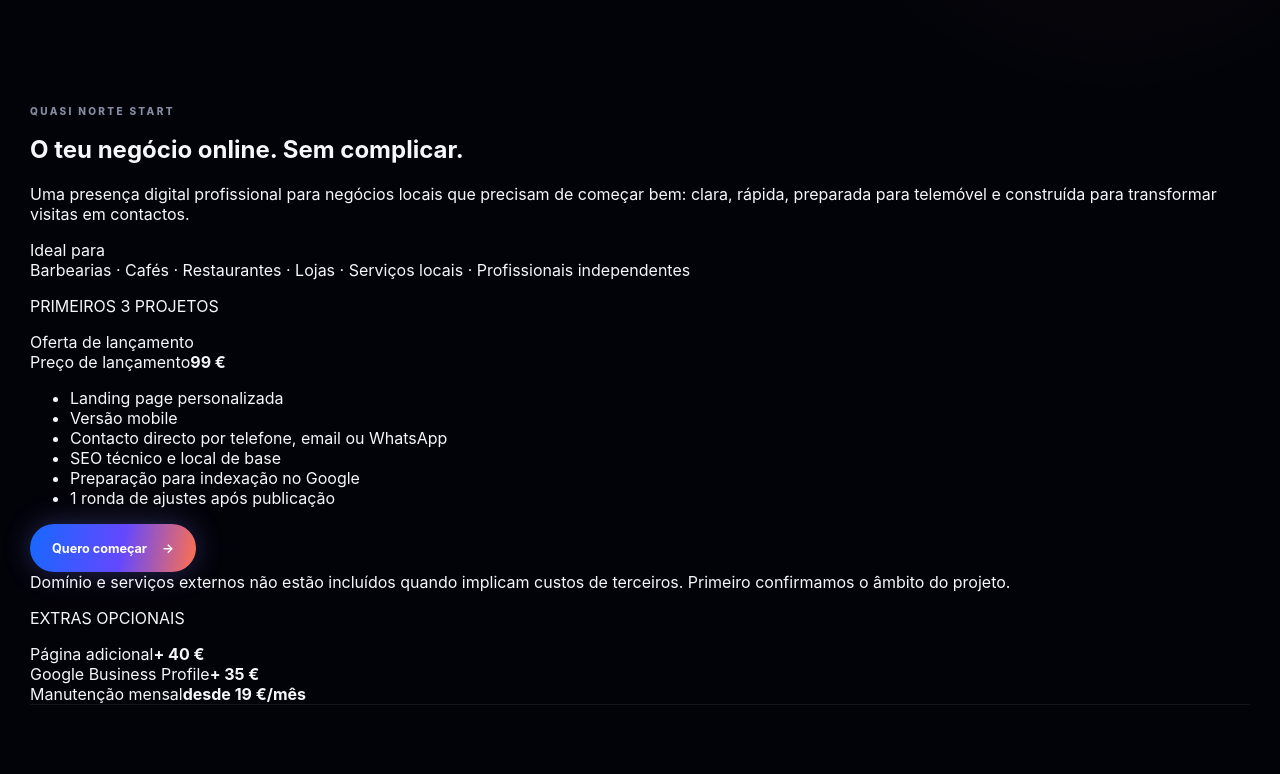
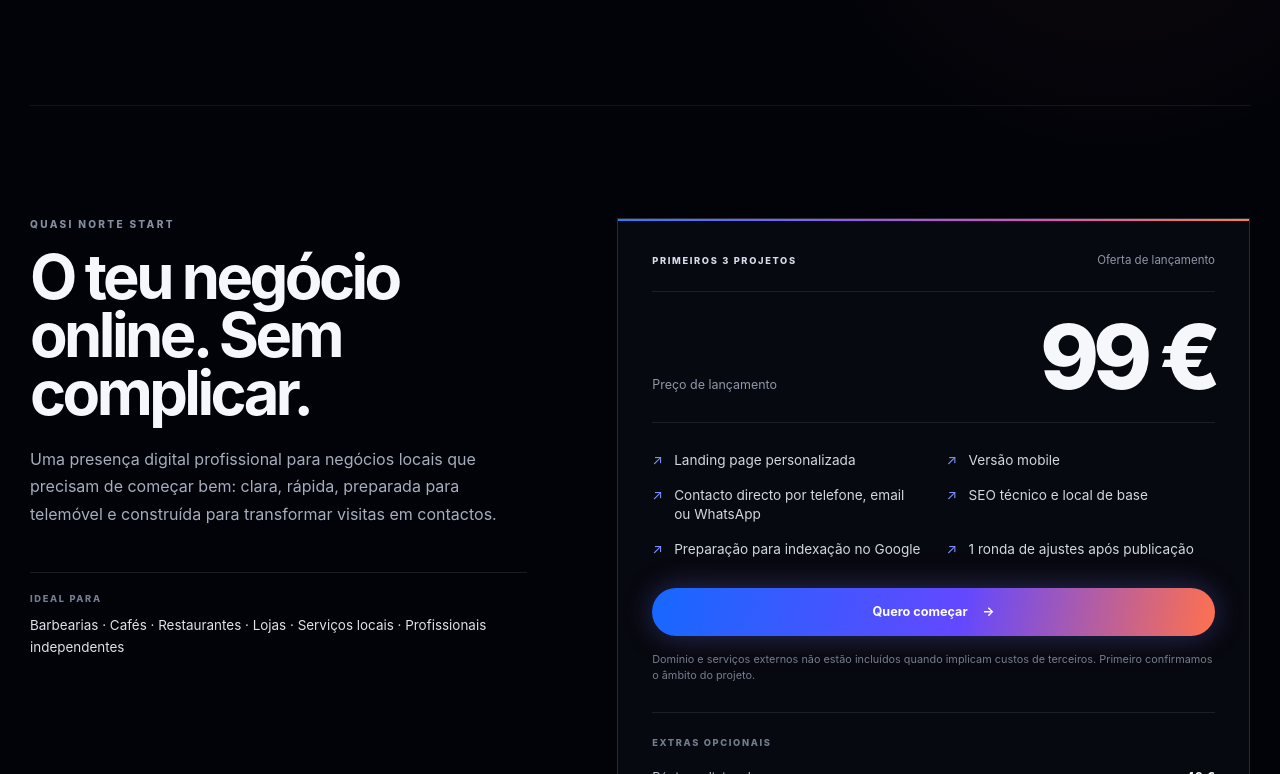
Before and after one commit to crassas/QuasiNorte, a React (Vite) app: page / in a window 1280 px wide. Shown: the part 1106-1880 px from the top of the page. Built offline with nearby package versions, Linux system fonts and the light colour scheme.

Commit message:
Publish Quasi Norte Start styles

```diff
--- a/src/styles.css
+++ b/src/styles.css
@@ -733,3 +733,210 @@ h1 em {
   *,*::before,*::after { animation-duration: .001ms !important; animation-iteration-count: 1 !important; transition-duration: .001ms !important; }
   [data-reveal] { opacity: 1; transform: none; }
 }
+
+
+/* Quasi Norte Start */
+.launch {
+  padding-block: 112px;
+  display: grid;
+  grid-template-columns: .88fr 1.12fr;
+  gap: 90px;
+  align-items: start;
+  border-top: 1px solid rgba(255,255,255,.07);
+}
+
+.launch-copy {
+  position: sticky;
+  top: 108px;
+}
+
+.launch-copy h2 {
+  margin: 0 0 24px;
+  max-width: 620px;
+  font-size: clamp(2.8rem, 4.8vw, 5.5rem);
+  line-height: .94;
+  letter-spacing: -.058em;
+}
+
+.launch-lead {
+  max-width: 560px;
+  color: #a6adbc;
+  font-size: 1rem;
+  line-height: 1.72;
+}
+
+.launch-audience {
+  margin-top: 44px;
+  padding-top: 20px;
+  border-top: 1px solid rgba(255,255,255,.10);
+}
+
+.launch-audience span,
+.launch-card-top p,
+.launch-extras > p {
+  display: block;
+  margin: 0 0 10px;
+  color: #747d90;
+  font-size: .58rem;
+  font-weight: 760;
+  letter-spacing: .18em;
+  text-transform: uppercase;
+}
+
+.launch-audience p {
+  margin: 0;
+  max-width: 520px;
+  color: #dfe2ea;
+  font-size: .84rem;
+  line-height: 1.65;
+}
+
+.launch-card {
+  position: relative;
+  overflow: hidden;
+  padding: 34px;
+  border: 1px solid rgba(255,255,255,.14);
+  background: #070910;
+}
+
+.launch-card::before {
+  content: "";
+  position: absolute;
+  inset: 0 0 auto;
+  height: 2px;
+  background: linear-gradient(90deg,#2d7cff,#8b5cf6,#e34cc6,#ff7f4d);
+}
+
+.launch-card-top {
+  display: flex;
+  justify-content: space-between;
+  gap: 20px;
+  align-items: center;
+  padding-bottom: 24px;
+  border-bottom: 1px solid rgba(255,255,255,.09);
+}
+
+.launch-card-top p {
+  margin: 0;
+  color: #d7dbea;
+}
+
+.launch-card-top span {
+  color: #8e96a8;
+  font-size: .72rem;
+}
+
+.launch-price {
+  display: flex;
+  justify-content: space-between;
+  align-items: end;
+  gap: 24px;
+  padding: 28px 0;
+  border-bottom: 1px solid rgba(255,255,255,.09);
+}
+
+.launch-price span {
+  max-width: 130px;
+  color: #8f97a8;
+  font-size: .78rem;
+  line-height: 1.4;
+}
+
+.launch-price strong {
+  font-size: clamp(4rem, 7vw, 7.2rem);
+  line-height: .82;
+  letter-spacing: -.07em;
+  font-weight: 850;
+}
+
+.launch-list {
+  margin: 0;
+  padding: 28px 0;
+  list-style: none;
+  display: grid;
+  grid-template-columns: 1fr 1fr;
+  gap: 15px 26px;
+}
+
+.launch-list li {
+  position: relative;
+  padding-left: 22px;
+  color: #d3d7e0;
+  font-size: .85rem;
+  line-height: 1.45;
+}
+
+.launch-list li::before {
+  content: "↗";
+  position: absolute;
+  left: 0;
+  top: 0;
+  color: #7f91ff;
+}
+
+.launch-button {
+  width: 100%;
+}
+
+.launch-note {
+  margin: 15px 0 0;
+  color: #757d8d;
+  font-size: .68rem;
+  line-height: 1.55;
+}
+
+.launch-extras {
+  margin-top: 28px;
+  padding-top: 24px;
+  border-top: 1px solid rgba(255,255,255,.09);
+}
+
+.launch-extra {
+  display: flex;
+  justify-content: space-between;
+  gap: 24px;
+  padding: 12px 0;
+  border-bottom: 1px solid rgba(255,255,255,.06);
+  color: #b8bfcc;
+  font-size: .8rem;
+}
+
+.launch-extra strong {
+  color: #f4f5f8;
+  font-weight: 720;
+}
+
+@media (max-width: 960px) {
+  .launch {
+    grid-template-columns: 1fr;
+    gap: 42px;
+  }
+
+  .launch-copy {
+    position: static;
+  }
+}
+
+@media (max-width: 600px) {
+  .launch {
+    padding-block: 82px;
+  }
+
+  .launch-card {
+    padding: 24px 20px;
+  }
+
+  .launch-card-top,
+  .launch-price {
+    align-items: flex-start;
+    flex-direction: column;
+  }
+
+  .launch-price strong {
+    font-size: clamp(4.5rem, 23vw, 6.6rem);
+  }
+
+  .launch-list {
+    grid-template-columns: 1fr;
+  }
+}
```
